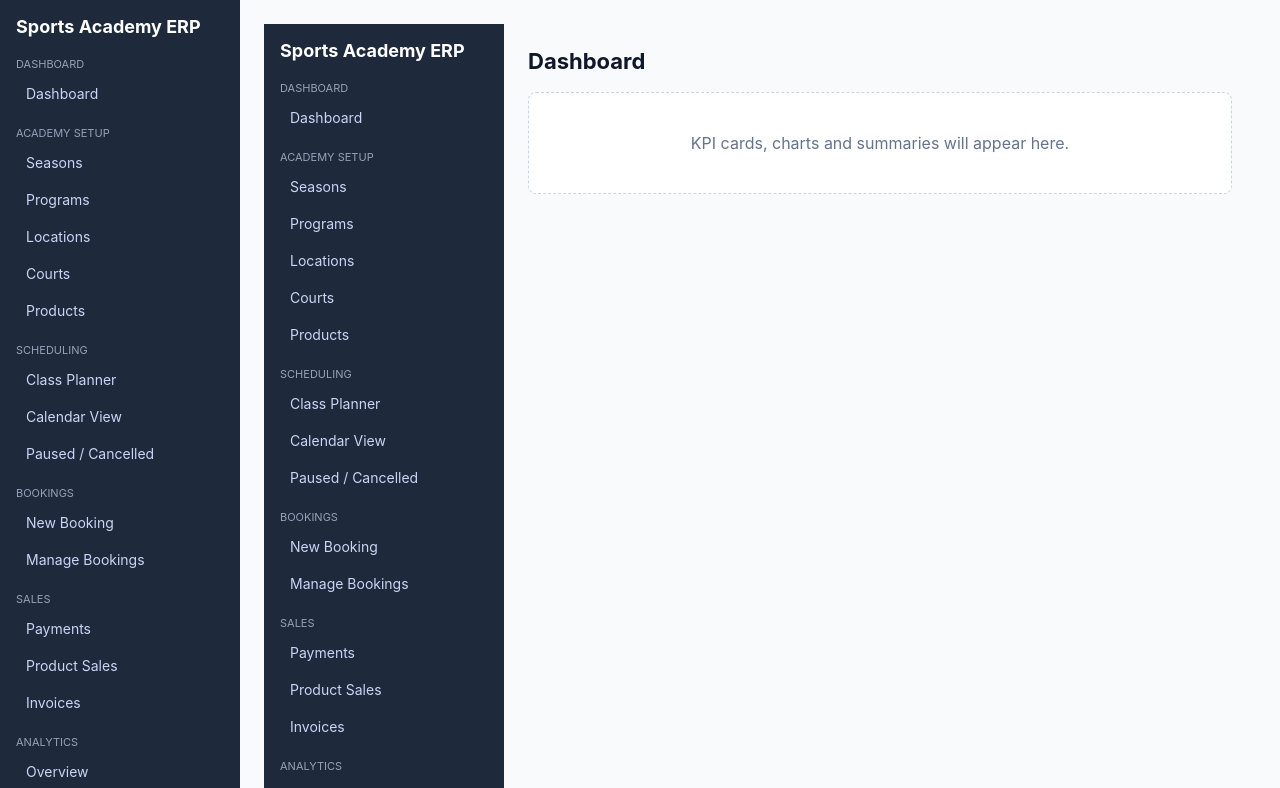
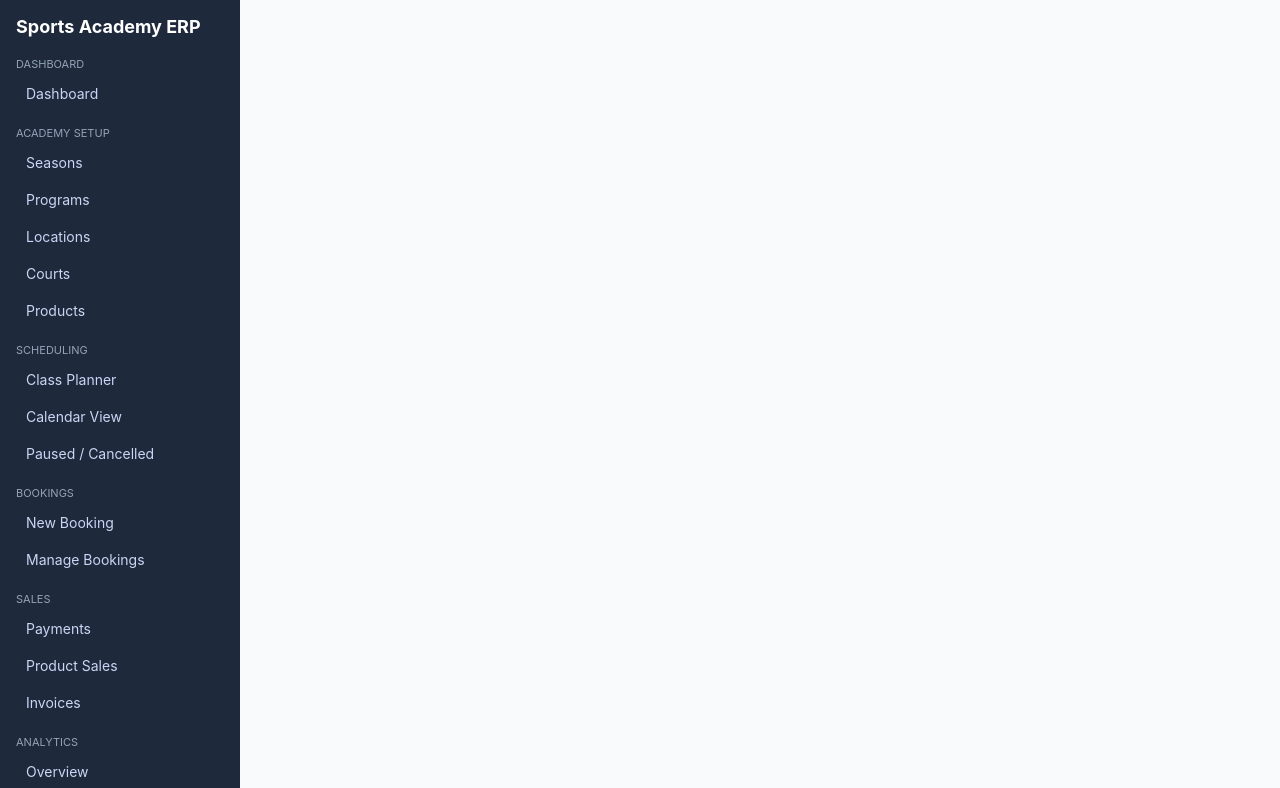
Before and after one commit to mahaboobgstp-hub/sports-academy-app, a React (Create React App) app: page / in a window 1280 px wide. Shown: the top 788 px of the page. Built offline with nearby package versions, Linux system fonts and the light colour scheme.

Commit message:
Update AppLayout.jsx

```diff
--- a/src/layout/AppLayout.jsx
+++ b/src/layout/AppLayout.jsx
@@ -1,12 +1,13 @@
+import { Outlet } from "react-router-dom";
 import Sidebar from "./Sidebar";
 
-export default function AppLayout({ children }) {
+export default function AppLayout() {
   return (
-    <div className="app-layout">
+    <div className="app-shell">
       <Sidebar />
-      <div className="content">
-        {children}
-      </div>
+      <main className="main-content">
+        <Outlet />
+      </main>
     </div>
   );
 }
```
